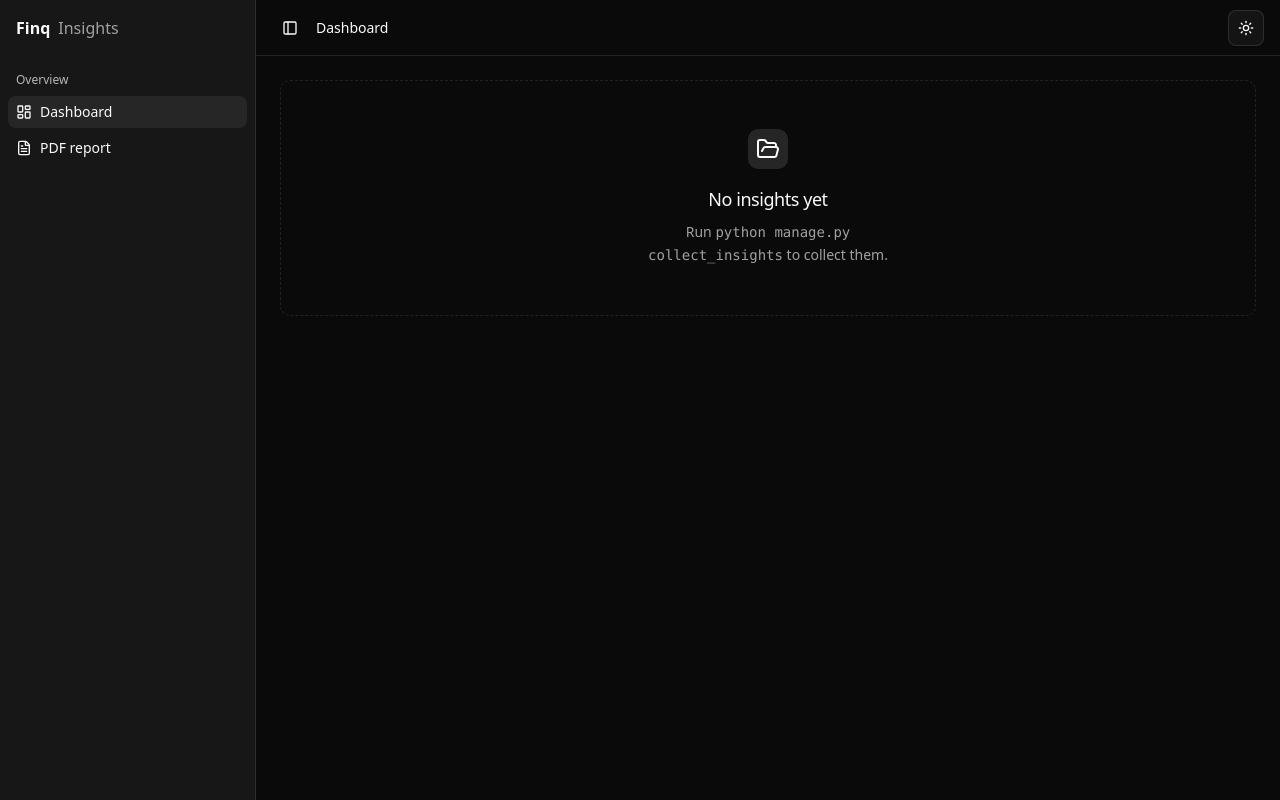
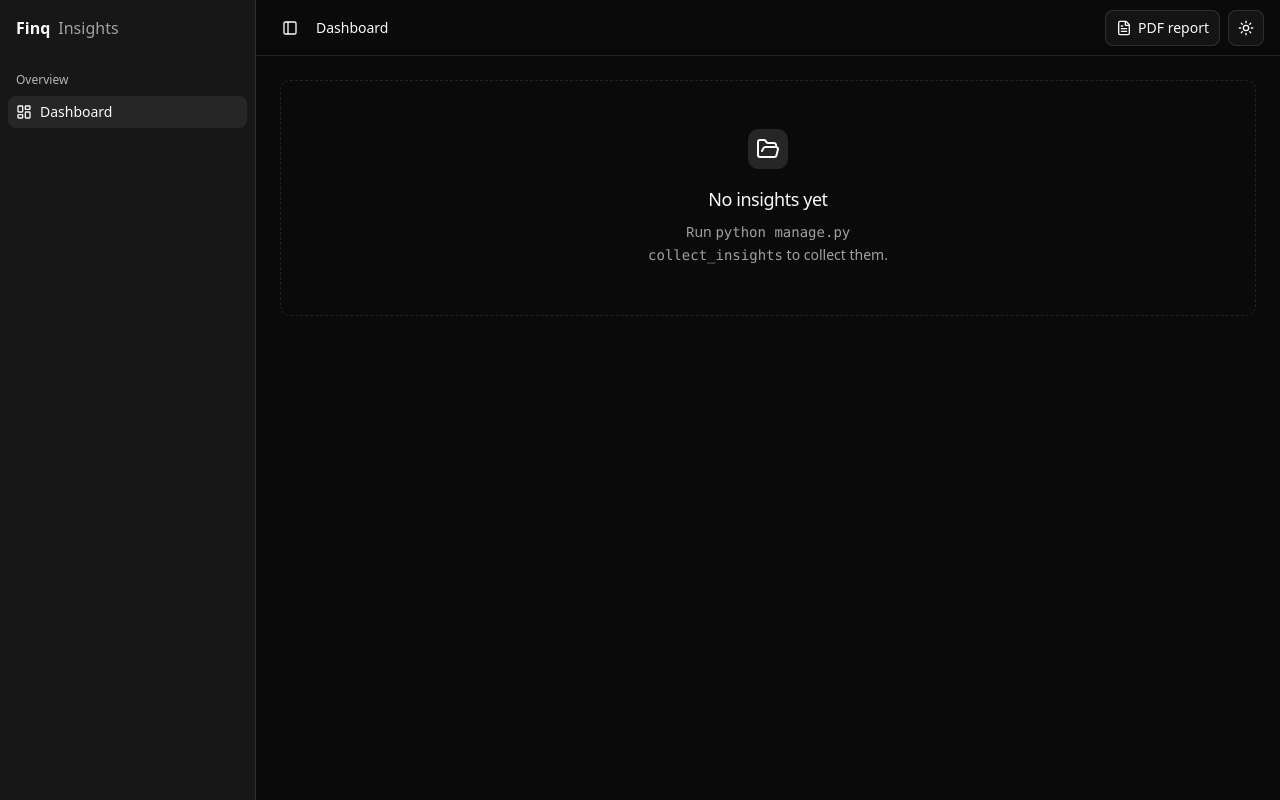
Before and after one commit to terminalkitten/django-insights, a Django app: page / in a window 1280 px wide. Run offline with Django 5.2, Linux system fonts and the light colour scheme; data comes from the database, SQL or seed files in the repository; data that the repository does not hold is empty.

Commit message:
feat: move the pdf report link from the sidebar to the top bar

```diff
--- a/django_insights/templates/insights/base.html
+++ b/django_insights/templates/insights/base.html
@@ -30,14 +30,6 @@
                   <span>Dashboard</span>
                 </a>
               </li>
-              {% if pdf_available %}
-                <li>
-                  <a href="{% url 'insights:insight_pdf' %}" target="_blank" rel="noopener">
-                    {% include "insights/icons/file-text.html" %}
-                    <span>PDF report</span>
-                  </a>
-                </li>
-              {% endif %}
             </ul>
           </div>
           {% if apps %}
@@ -64,10 +56,19 @@
           {% include "insights/icons/panel-left.html" %}
         </button>
         <h1 class="text-sm font-medium">{{ app_label }}</h1>
-        <button type="button" class="btn ml-auto" data-variant="outline" data-size="icon" data-theme-toggle aria-label="Toggle dark mode" data-tooltip="Toggle dark mode" data-side="left">
-          <span class="hidden dark:block">{% include "insights/icons/sun.html" %}</span>
-          <span class="block dark:hidden">{% include "insights/icons/moon.html" %}</span>
-        </button>
+        <div class="ml-auto flex items-center gap-2">
+          {% if pdf_available %}
+            <a href="{% url 'insights:insight_pdf' %}" class="btn" data-variant="outline" target="_blank" rel="noopener">
+              {% include "insights/icons/file-text.html" %}
+              <span class="hidden sm:inline">PDF report</span>
+              <span class="sr-only sm:hidden">PDF report</span>
+            </a>
+          {% endif %}
+          <button type="button" class="btn" data-variant="outline" data-size="icon" data-theme-toggle aria-label="Toggle dark mode" data-tooltip="Toggle dark mode" data-side="left">
+            <span class="hidden dark:block">{% include "insights/icons/sun.html" %}</span>
+            <span class="block dark:hidden">{% include "insights/icons/moon.html" %}</span>
+          </button>
+        </div>
       </header>
       <div class="p-4 md:p-6">
         {% block content %}
```
Also changed, not shown: tests/test_views.py (+2 -2 lines).
